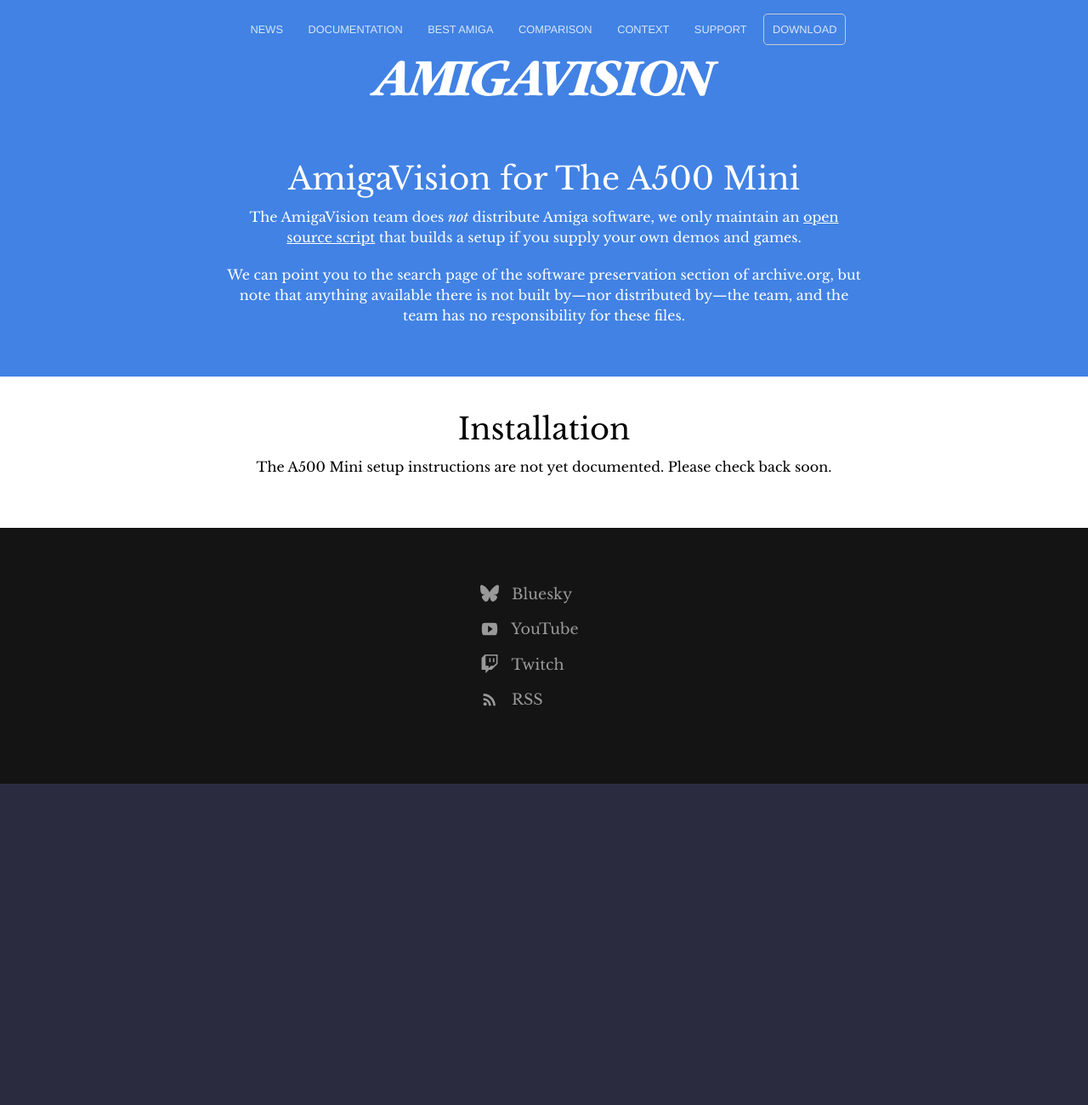
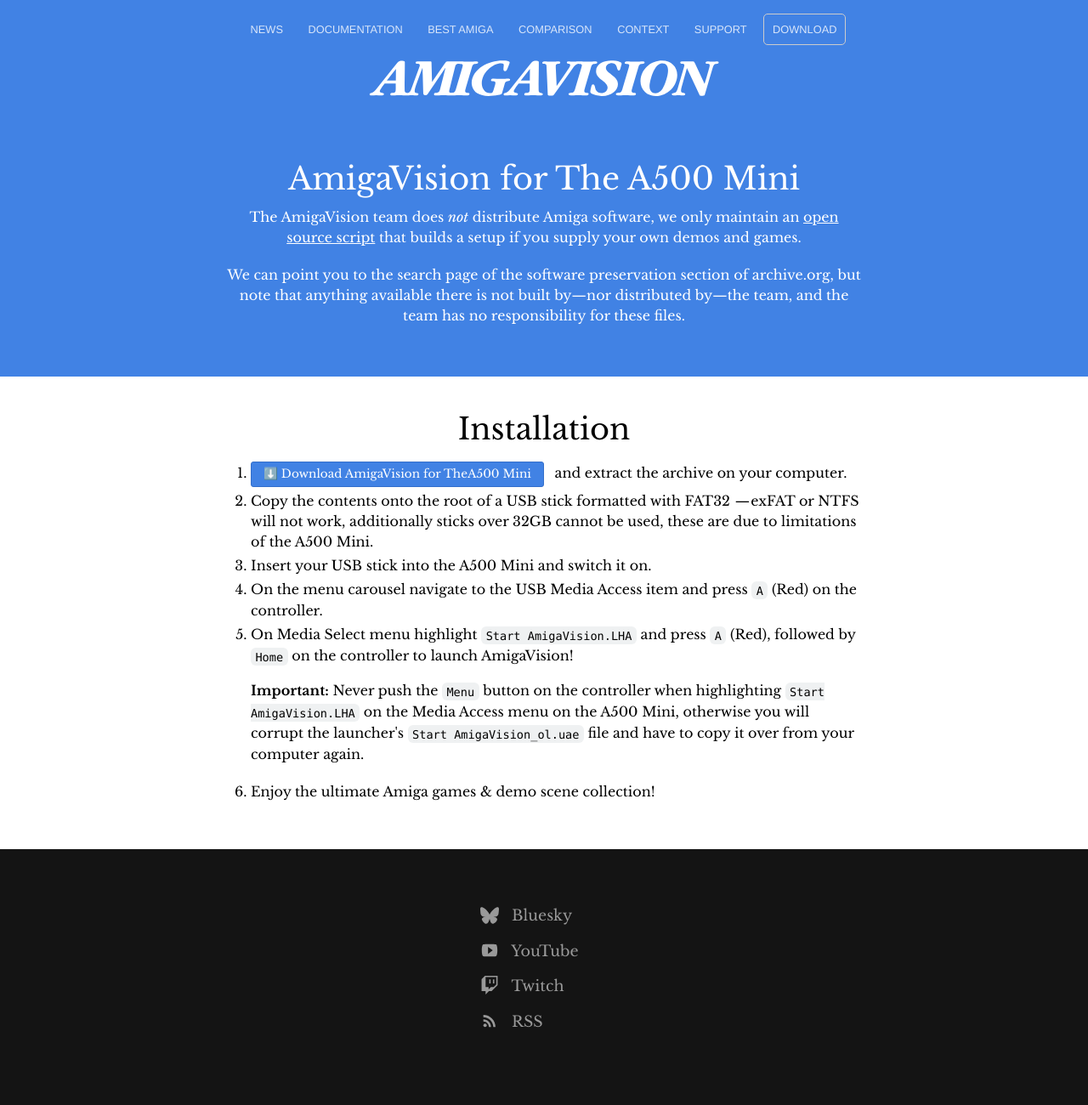
Before and after one commit to amigavision/amigavision.github.io, a Jekyll site: the page built from download/mini.html, in a window 1280 px wide. Shown: the whole page at 85% size. Built offline with Jekyll 4.4.1, drawn with Linux system fonts in a browser that asks for light colours; before the commit the page ends 922 px from its top, so only the background shows below that.

Commit message:
Mini instructions

```diff
--- a/download/mini.html
+++ b/download/mini.html
@@ -17,7 +17,38 @@
 <section class="page">
   <div class="text-container">
     <h2>Installation</h2>
-    <p class="subtext">The A500 Mini setup instructions are not yet documented. Please check back soon.</p>
+
+    <ol>
+      <li>
+        <div class="button alt"><a target="_blank" href="">⬇️ Download AmigaVision for TheA500 Mini</a></div> and extract the archive on your computer.
+      </li>
+      <li>
+        Copy the contents onto the root of a USB stick formatted with FAT32
+        — exFAT or NTFS will not work, additionally sticks over 32GB cannot be used,
+        these are due to limitations of the A500 Mini.
+      </li>
+      <li>
+        Insert your USB stick into the A500 Mini and switch it on.
+      </li>
+      <li>
+        On the menu carousel navigate to the USB Media Access item and press
+        <code>A</code> (Red) on the controller.
+      </li>
+      <li>
+        On Media Select menu highlight <code>Start AmigaVision.LHA</code> and press
+        <code>A</code> (Red), followed by <code>Home</code> on the controller to
+        launch AmigaVision!
+        <p><strong>Important:</strong> Never push the <code>Menu</code> button on
+        the controller when highlighting <code>Start AmigaVision.LHA</code> on the
+        Media Access menu on the A500 Mini, otherwise you will corrupt the
+        launcher's <code>Start AmigaVision_ol.uae</code> file and have to copy it
+        over from your computer again.</p>
+      </li>
+      <li>
+        Enjoy the ultimate Amiga games &amp; demo scene collection!
+      </li>
+    </ol>
+
   </div>
 </section>
 </div>
```
